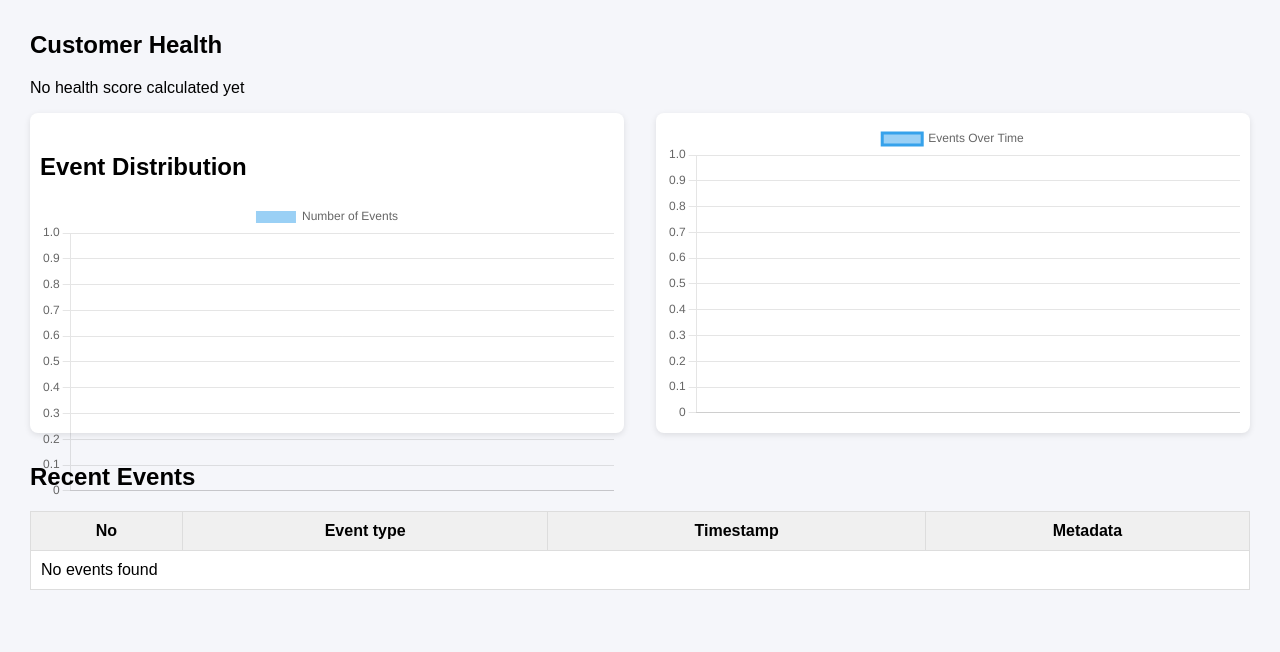
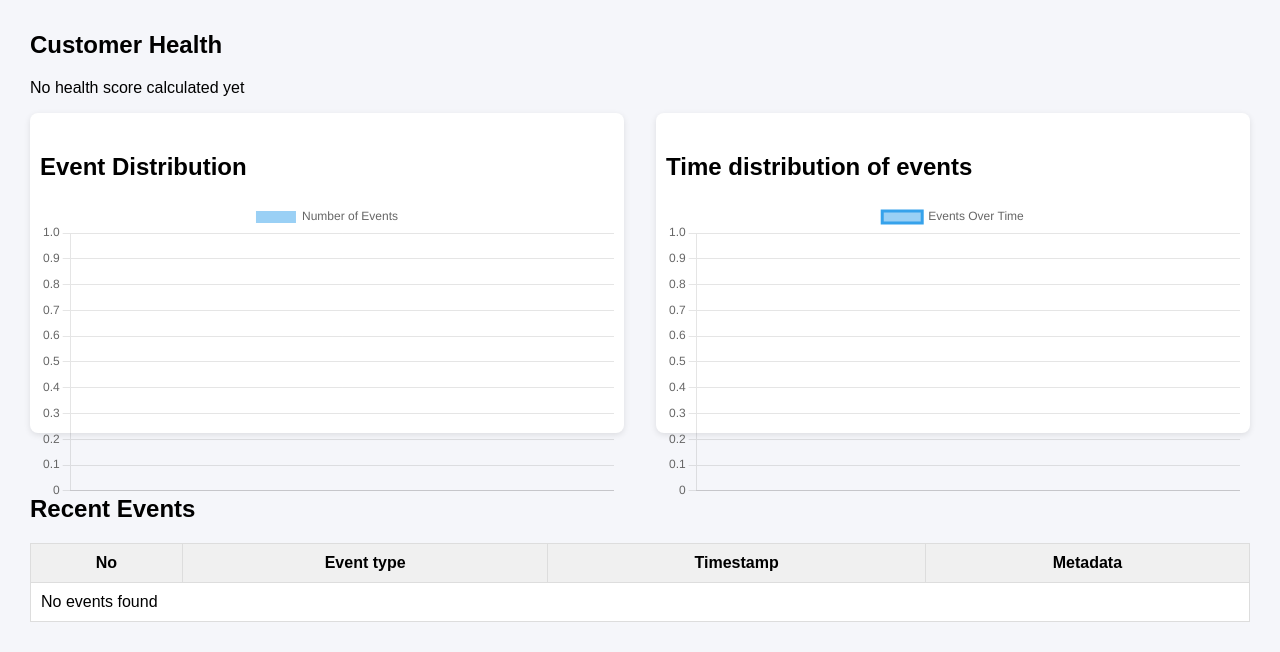
Before and after one commit to karianjahi/atlassian-app-analytics, a Django app: template core/analytics/templates/analytics/customer_detail.html in a window 1280 px wide. Shown: the part 222-874 px from the top of the page. Before the commit the page ends 812 px from the top, so only its background shows below. Run offline with Django 5.2, Linux system fonts and the light colour scheme; the template is opened without the code that fills it, so the values that code supplies are empty.

Commit message:
Adjust padding

```diff
--- a/core/analytics/static/analytics/css/customer_detail.css
+++ b/core/analytics/static/analytics/css/customer_detail.css
@@ -47,4 +47,5 @@ th {
     display: flex;
     flex-direction: row;
     gap: 2em;
+    padding-bottom: 2em;
 }
--- a/core/analytics/templates/analytics/customer_detail.html
+++ b/core/analytics/templates/analytics/customer_detail.html
@@ -42,6 +42,7 @@
             <canvas id="eventChart"></canvas>
         </div>
         <div id="eventsOverTime">
+            <h2>Time distribution of events</h2>
             <canvas id="timeChart"></canvas>
         </div>
     </div>
```
